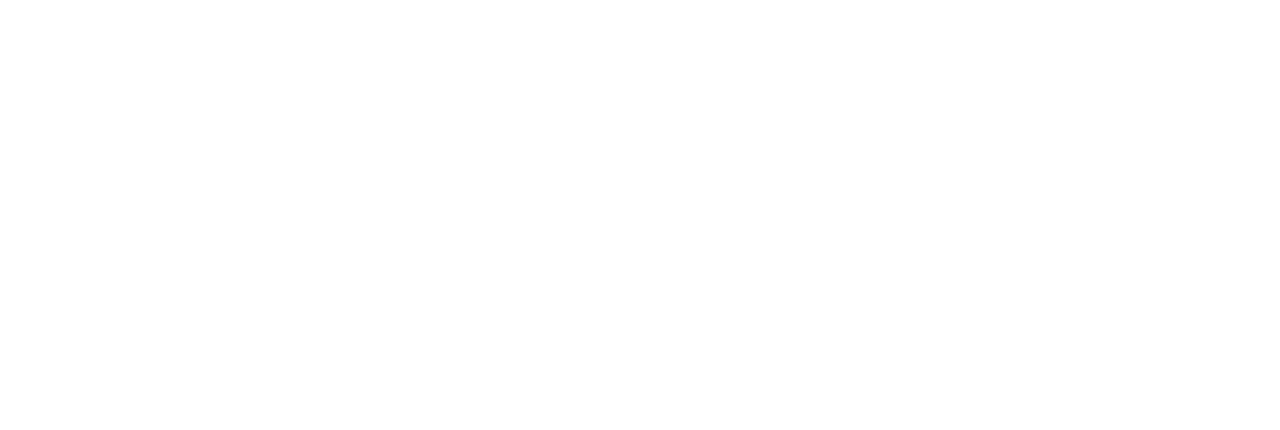
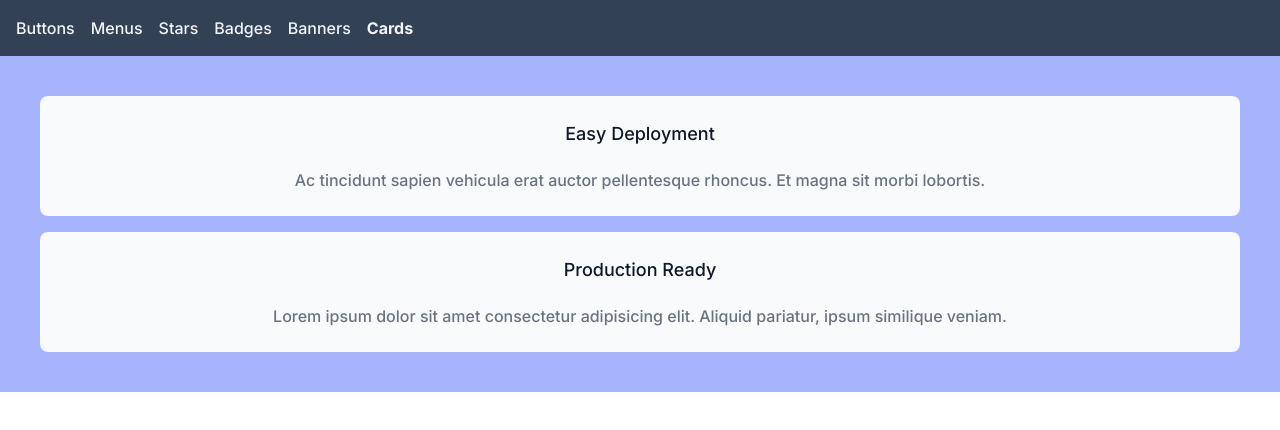
Before and after one commit to tatasadi/react-component-library, a React (Vite) app: page /cards in a window 1280 px wide. Before the commit this address had no page. Shown: the top 430 px of the page. Built offline with nearby package versions, Linux system fonts and the light colour scheme.

Commit message:
card component

```diff
--- a/src/App.jsx
+++ b/src/App.jsx
@@ -5,6 +5,7 @@
 import Stars from "./pages/Stars"
 import Badges from "./pages/Badges"
 import Banners from "./pages/Banners"
+import Cards from "./pages/Cards"
 
 function App() {
   return (
@@ -16,6 +17,7 @@
           <Route path="stars" element={<Stars />} />
           <Route path="badges" element={<Badges />} />
           <Route path="Banners" element={<Banners />} />
+          <Route path="cards" element={<Cards />} />
         </Route>
       </Routes>
     </BrowserRouter>
--- /dev/null
+++ b/src/components/Card/Card.jsx
@@ -0,0 +1,10 @@
+import React from 'react'
+
+export default function Card({ title, children }) {
+  return (
+    <div className='card'>
+      <div className='card-title'>{title}</div>
+      <div className='card-content'>{children}</div>
+    </div>
+  )
+}
--- a/src/components/Layout.jsx
+++ b/src/components/Layout.jsx
@@ -20,9 +20,10 @@
           <NavItem to="stars">Stars</NavItem>
           <NavItem to="badges">Badges</NavItem>
           <NavItem to="banners">Banners</NavItem>
+          <NavItem to="cards">Cards</NavItem>
         </nav>
       </header>
-      <main className='p-10'>
+      <main>
         <Outlet />
       </main>
 
--- a/src/index.css
+++ b/src/index.css
@@ -180,3 +180,36 @@
 .banner-neutral {
   @apply bg-blue-100 text-blue-800;
 }
+
+.card {
+  @apply flex flex-col p-6 items-center cursor-pointer;
+  border-radius: 0.5rem;
+  background: #f9fafb;
+}
+
+.card:hover {
+  border-radius: 0.5rem;
+  background: #f9fafb;
+  box-shadow: 0px 4px 25px 0px rgba(0, 0, 0, 0.1);
+}
+
+.card-title {
+  color: #111827;
+  text-align: center;
+  font-family: Inter;
+  font-size: 1.125rem;
+  font-style: normal;
+  font-weight: 500;
+  line-height: 1.75rem;
+  margin-bottom: 1.25rem;
+}
+
+.card-content {
+  color: #6b7280;
+  text-align: center;
+  font-family: Inter;
+  font-size: 1rem;
+  font-style: normal;
+  font-weight: 400;
+  line-height: 1.5rem; /* 150% */
+}
--- a/src/pages/Badges.jsx
+++ b/src/pages/Badges.jsx
@@ -3,7 +3,7 @@
 
 export default function Badges() {
   return (
-    <div className="flex flex-col gap-4 items-center">
+    <div className="flex flex-col gap-4 items-center p-10">
       <div className='flex gap-4'>
         <Badge variant="square" color="gray">Badge</Badge>
         <Badge variant="square" color="red">Badge</Badge>
--- a/src/pages/Banners.jsx
+++ b/src/pages/Banners.jsx
@@ -3,7 +3,7 @@
 
 export default function Banners() {
   return (
-    <div className='flex flex-col gap-2'>
+    <div className='flex flex-col gap-2 p-10'>
       <Banner variant="success" title="Congratulations!">Lorem ipsum dolor sit amet consectetur adipisicing elit. Aliquid pariatur, ipsum similique veniam.</Banner>
       <Banner variant="warning" title="Attention">Lorem ipsum dolor sit amet consectetur adipisicing elit. Aliquid pariatur, ipsum similique veniam.</Banner>
       <Banner variant="error" title="There is a problem with your application">Lorem ipsum dolor sit amet consectetur adipisicing elit. Aliquid pariatur, ipsum similique veniam.</Banner>
--- a/src/pages/Buttons.jsx
+++ b/src/pages/Buttons.jsx
@@ -1,7 +1,7 @@
 import Button from "../components/Button/Button"
 export default function ButtonExample() {
   return (
-    <div className="flex gap-4 items-center">
+    <div className="flex gap-4 items-center p-10">
       <Button size="sm">Small</Button>
       <Button>Normal</Button>
       <Button size="lg">Large</Button>
--- /dev/null
+++ b/src/pages/Cards.jsx
@@ -0,0 +1,11 @@
+import React from 'react'
+import Card from '../components/Card/Card'
+
+export default function Cards() {
+  return (
+    <div className='p-10 bg-indigo-300 flex flex-col gap-4'>
+      <Card title="Easy Deployment">Ac tincidunt sapien vehicula erat auctor pellentesque rhoncus. Et magna sit morbi lobortis.</Card>
+      <Card title="Production Ready">Lorem ipsum dolor sit amet consectetur adipisicing elit. Aliquid pariatur, ipsum similique veniam.</Card>
+    </div>
+  )
+}
--- a/src/pages/Stars.jsx
+++ b/src/pages/Stars.jsx
@@ -4,7 +4,7 @@
 
 export default function Stars() {
   return (
-    <div className="flex gap-4">
+    <div className="flex gap-4 p-10">
       <Star onChange={() => console.log("Star clicked!")} />
       <StarWithToggleDisplay
         onChange={() => console.log("StarWithToggleDisplay clicked!")}
--- a/src/pages/menues/Menus.jsx
+++ b/src/pages/menues/Menus.jsx
@@ -5,7 +5,7 @@
 
 export default function Menus() {
   return (
-    <div className='flex gap-20'>
+    <div className='flex gap-20 p-10'>
       <MenuExample />
       <MenuWithToggleExample />
       <MenuWithUseToggleExample />
```
